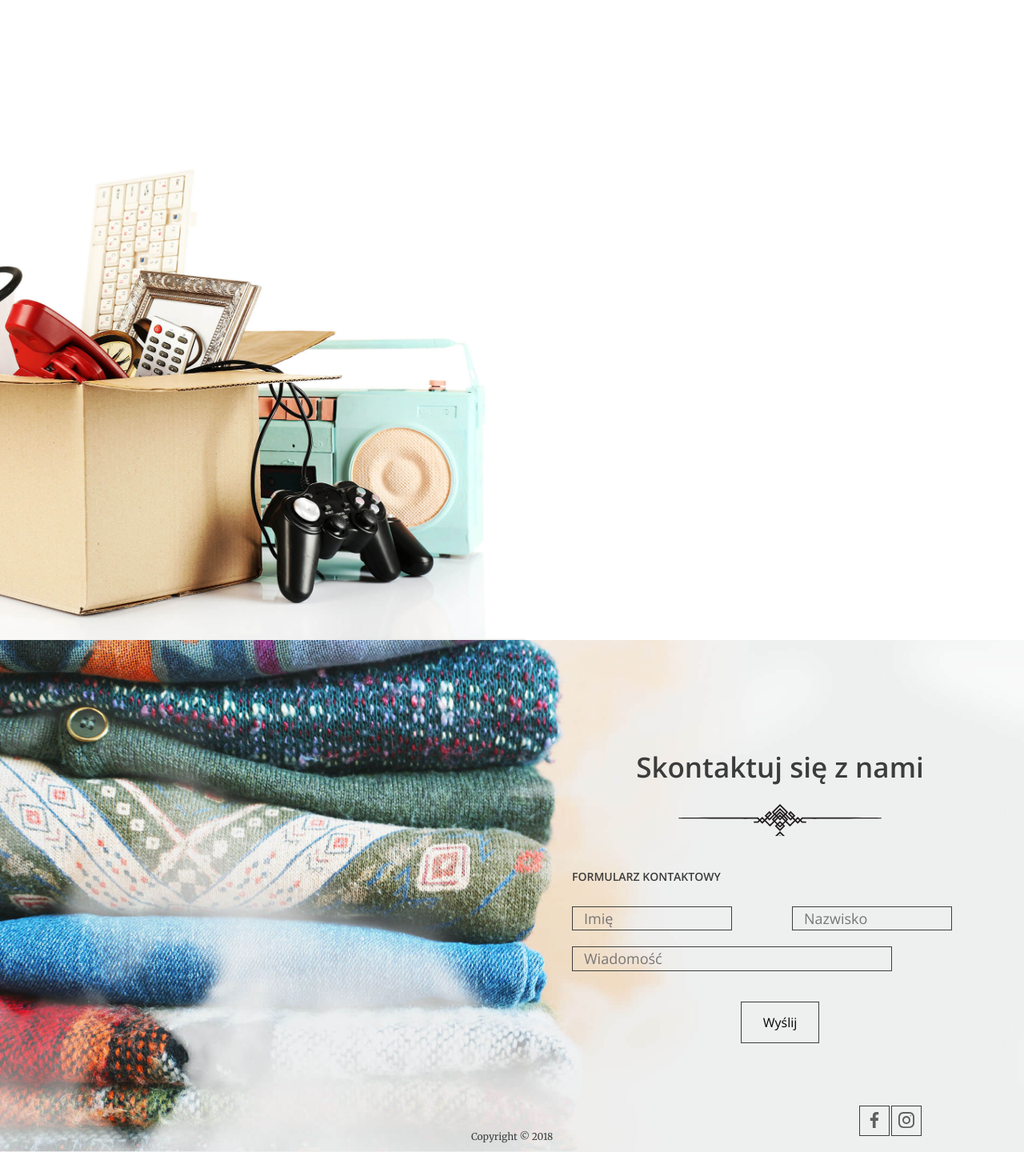
After one commit to emillech/portfolio-lab, a Django app: template project/clothes_giver/templates/base.html in a window 1280 px wide. The commit adds this page. Shown: the whole page at 80% size. Run offline with Django 3.2, Linux system fonts and the light colour scheme; the template is opened without the code that fills it, so the values that code supplies are empty.

Commit message:
first view, configuration of htmls and static files in progress

```diff
--- /dev/null
+++ b/project/clothes_giver/templates/base.html
@@ -0,0 +1,51 @@
+<!DOCTYPE html>
+{% load static %}
+<html lang="en">
+  <head>
+    <meta charset="UTF-8" />
+    <meta name="viewport" content="width=device-width, initial-scale=1.0" />
+    <meta http-equiv="X-UA-Compatible" content="ie=edge" />
+      {% block title %}
+    <title>Document</title>
+      {% endblock %}
+    <link rel="stylesheet" href="css/style.css" />
+  </head>
+<body>
+    <header class="header--main-page">
+        {% block header %}
+        {% endblock %}
+    </header>
+
+    {% block content %}
+    {% endblock %}
+
+    <footer>
+        <div class="contact">
+          <h2>Skontaktuj się z nami</h2>
+          <h3>Formularz kontaktowy</h3>
+          <form>
+            <div class="form-group form-group--50">
+              <input type="text" name="name" placeholder="Imię" />
+            </div>
+            <div class="form-group form-group--50">
+              <input type="text" name="surname" placeholder="Nazwisko" />
+            </div>
+
+            <div class="form-group">
+              <textarea name="message" placeholder="Wiadomość" rows="1"></textarea>
+            </div>
+
+            <button class="btn" type="submit">Wyślij</button>
+          </form>
+        </div>
+        <div class="bottom-line">
+          <span class="bottom-line--copy">Copyright &copy; 2018</span>
+          <div class="bottom-line--icons">
+            <a href="#" class="btn btn--small"><img src="images/icon-facebook.svg"/></a>
+            <a href="#" class="btn btn--small"><img src="images/icon-instagram.svg"/></a>
+          </div>
+        </div>
+      </footer>
+    <script src="js/app.js"></script>
+</body>
+</html>
--- a/project/project/urls.py
+++ b/project/project/urls.py
@@ -15,7 +15,9 @@ Including another URLconf
 """
 from django.contrib import admin
 from django.urls import path
+from clothes_giver.views import LandingPage
 
 urlpatterns = [
     path('admin/', admin.site.urls),
+    path('', LandingPage.as_view()),
 ]
```
Also changed, not shown: project/clothes_giver/templates/index.html (+11 -37 lines), project/clothes_giver/views.py (+8 -2 lines).
